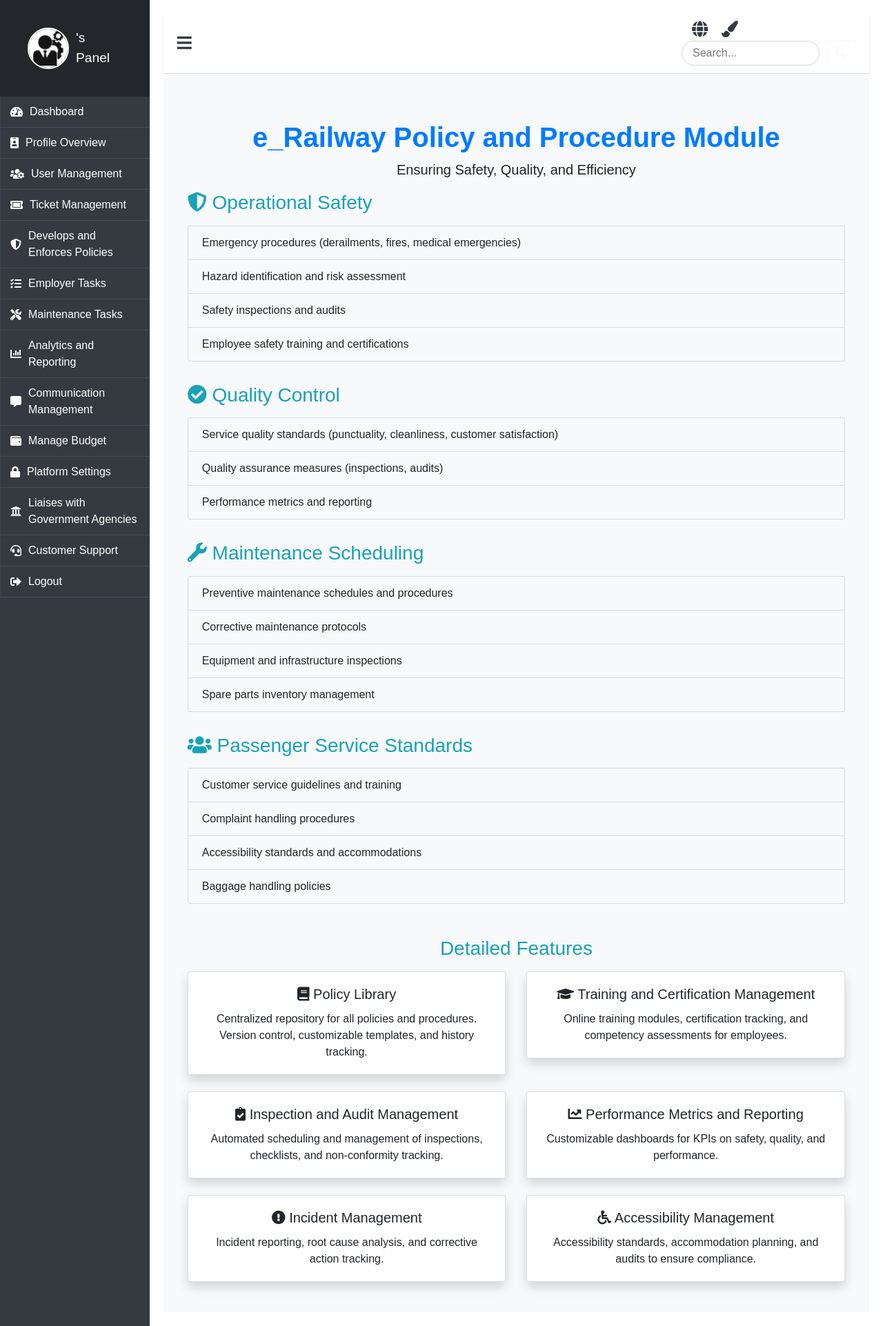
After one commit to momogodi2000/E-railway, a Django app: page /policy/ in a window 1280 px wide. The commit adds this page. Shown: the whole page at 69% size. Run offline with Django 5.2, Linux system fonts and the light colour scheme; some libraries are stand-ins or nearby versions.

Commit message:
update admin

```diff
--- /dev/null
+++ b/E_railway/booking/static/css/policy.css
@@ -0,0 +1,42 @@
+body {
+    background-color: #f8f9fa;
+    font-family: Arial, sans-serif;
+}
+
+.page-title {
+    font-size: 2.5rem;
+    font-weight: bold;
+    color: #007bff;
+}
+
+.section-title {
+    font-size: 1.75rem;
+    margin-bottom: 1rem;
+    color: #17a2b8;
+}
+
+.section {
+    margin-bottom: 2rem;
+}
+
+.card {
+    transition: transform 0.3s ease-in-out;
+}
+
+.card:hover {
+    transform: scale(1.05);
+}
+
+.list-group-item {
+    background-color: #f8f9fa;
+}
+
+.card-body {
+    text-align: center;
+}
+
+@media (max-width: 768px) {
+    .section-title {
+        text-align: center;
+    }
+}
--- /dev/null
+++ b/E_railway/booking/static/js/policy.js
@@ -0,0 +1,10 @@
+$(document).ready(function() {
+    // Animation for cards when hovered
+    $('.card').hover(
+        function() {
+            $(this).addClass('shadow-lg').css('cursor', 'pointer');
+        }, function() {
+            $(this).removeClass('shadow-lg');
+        }
+    );
+});
--- /dev/null
+++ b/E_railway/booking/templates/panel/admin/policy/policy.html
@@ -0,0 +1,124 @@
+{% extends 'panel/base/base_admin.html' %}
+{% load static %}
+
+{% block content %}
+<!DOCTYPE html>
+<html lang="en">
+<head>
+    <meta charset="UTF-8">
+    <meta name="viewport" content="width=device-width, initial-scale=1.0">
+    <title>e_Railway Policies & Procedures</title>
+    <link rel="stylesheet" href="https://cdnjs.cloudflare.com/ajax/libs/font-awesome/5.15.4/css/all.min.css">
+    <link rel="stylesheet" href="https://stackpath.bootstrapcdn.com/bootstrap/4.5.2/css/bootstrap.min.css">
+    <link rel="stylesheet" href="{% static 'css/policy.css' %}">
+</head>
+<body>
+    <div class="container mt-5">
+        <div class="text-center">
+            <h1 class="page-title">e_Railway Policy and Procedure Module</h1>
+            <p class="lead">Ensuring Safety, Quality, and Efficiency</p>
+        </div>
+
+        <div class="section">
+            <h2 class="section-title"><i class="fas fa-shield-alt"></i> Operational Safety</h2>
+            <ul class="list-group">
+                <li class="list-group-item">Emergency procedures (derailments, fires, medical emergencies)</li>
+                <li class="list-group-item">Hazard identification and risk assessment</li>
+                <li class="list-group-item">Safety inspections and audits</li>
+                <li class="list-group-item">Employee safety training and certifications</li>
+            </ul>
+        </div>
+
+        <div class="section">
+            <h2 class="section-title"><i class="fas fa-check-circle"></i> Quality Control</h2>
+            <ul class="list-group">
+                <li class="list-group-item">Service quality standards (punctuality, cleanliness, customer satisfaction)</li>
+                <li class="list-group-item">Quality assurance measures (inspections, audits)</li>
+                <li class="list-group-item">Performance metrics and reporting</li>
+            </ul>
+        </div>
+
+        <div class="section">
+            <h2 class="section-title"><i class="fas fa-wrench"></i> Maintenance Scheduling</h2>
+            <ul class="list-group">
+                <li class="list-group-item">Preventive maintenance schedules and procedures</li>
+                <li class="list-group-item">Corrective maintenance protocols</li>
+                <li class="list-group-item">Equipment and infrastructure inspections</li>
+                <li class="list-group-item">Spare parts inventory management</li>
+            </ul>
+        </div>
+
+        <div class="section">
+            <h2 class="section-title"><i class="fas fa-users"></i> Passenger Service Standards</h2>
+            <ul class="list-group">
+                <li class="list-group-item">Customer service guidelines and training</li>
+                <li class="list-group-item">Complaint handling procedures</li>
+                <li class="list-group-item">Accessibility standards and accommodations</li>
+                <li class="list-group-item">Baggage handling policies</li>
+            </ul>
+        </div>
+
+        <div class="text-center mt-5">
+            <h3 class="section-title">Detailed Features</h3>
+        </div>
+
+        <div class="row">
+            <div class="col-md-6 mb-4">
+                <div class="card shadow">
+                    <div class="card-body">
+                        <h5 class="card-title"><i class="fas fa-book"></i> Policy Library</h5>
+                        <p class="card-text">Centralized repository for all policies and procedures. Version control, customizable templates, and history tracking.</p>
+                    </div>
+                </div>
+            </div>
+            <div class="col-md-6 mb-4">
+                <div class="card shadow">
+                    <div class="card-body">
+                        <h5 class="card-title"><i class="fas fa-graduation-cap"></i> Training and Certification Management</h5>
+                        <p class="card-text">Online training modules, certification tracking, and competency assessments for employees.</p>
+                    </div>
+                </div>
+            </div>
+            <div class="col-md-6 mb-4">
+                <div class="card shadow">
+                    <div class="card-body">
+                        <h5 class="card-title"><i class="fas fa-clipboard-check"></i> Inspection and Audit Management</h5>
+                        <p class="card-text">Automated scheduling and management of inspections, checklists, and non-conformity tracking.</p>
+                    </div>
+                </div>
+            </div>
+            <div class="col-md-6 mb-4">
+                <div class="card shadow">
+                    <div class="card-body">
+                        <h5 class="card-title"><i class="fas fa-chart-line"></i> Performance Metrics and Reporting</h5>
+                        <p class="card-text">Customizable dashboards for KPIs on safety, quality, and performance.</p>
+                    </div>
+                </div>
+            </div>
+            <div class="col-md-6 mb-4">
+                <div class="card shadow">
+                    <div class="card-body">
+                        <h5 class="card-title"><i class="fas fa-exclamation-circle"></i> Incident Management</h5>
+                        <p class="card-text">Incident reporting, root cause analysis, and corrective action tracking.</p>
+                    </div>
+                </div>
+            </div>
+            <div class="col-md-6 mb-4">
+                <div class="card shadow">
+                    <div class="card-body">
+                        <h5 class="card-title"><i class="fas fa-wheelchair"></i> Accessibility Management</h5>
+                        <p class="card-text">Accessibility standards, accommodation planning, and audits to ensure compliance.</p>
+                    </div>
+                </div>
+            </div>
+        </div>
+    </div>
+
+    <!-- Animation and JavaScript -->
+    <script src="https://code.jquery.com/jquery-3.5.1.min.js"></script>
+    <script src="https://cdnjs.cloudflare.com/ajax/libs/popper.js/1.16.1/umd/popper.min.js"></script>
+    <script src="https://stackpath.bootstrapcdn.com/bootstrap/4.5.2/js/bootstrap.min.js"></script>
+    <script src="{% static 'js/policy.js' %}"></script>
+</body>
+</html>
+{% endblock %}
--- a/E_railway/booking/templates/panel/base/base_admin.html
+++ b/E_railway/booking/templates/panel/base/base_admin.html
@@ -110,14 +110,14 @@
                 <a href="{% url 'profile_admin' %}" class="dashboard-nav-item"><i class="fas fa-id-badge"></i> Profile Overview</a>
                 <a href="{% url 'user_management' %}" class="dashboard-nav-item"><i class="fas fa-users-cog"></i> User Management</a>
                 <a href="{% url 'ticket_form' %}" class="dashboard-nav-item"><i class="fas fa-ticket-alt"></i> Ticket Management</a>
-                <a href="#" class="dashboard-nav-item"><i class="fas fa-shield-alt"></i> Develops and Enforces Policies</a>
+                <a href="{% url 'policy' %}" class="dashboard-nav-item"><i class="fas fa-shield-alt"></i> Develops and Enforces Policies</a>
                 <a href="{% url 'employer_task_list' %}" class="dashboard-nav-item"><i class="fas fa-tasks"></i> Employer Tasks</a>
                 <a href="{% url 'assign_task' %}" class="dashboard-nav-item"><i class="fas fa-tools"></i> Maintenance Tasks</a>
                 <a href="#" class="dashboard-nav-item"><i class="fas fa-chart-bar"></i> Analytics and Reporting</a>
                 <a href="{% url 'communication_list' %}" class="dashboard-nav-item"><i class="fas fa-comment-alt"></i> Communication Management</a>
                 <a href="#" class="dashboard-nav-item"><i class="fas fa-wallet"></i> Manage Budget</a>
                 <a href="{% url 'security' %}" class="dashboard-nav-item"><i class="fas fa-lock"></i> Platform Settings</a>
-                <a href="#" class="dashboard-nav-item"><i class="fas fa-university"></i> Liaises with Government Agencies</a>
+                <a href="{% url 'gov' %}" class="dashboard-nav-item"><i class="fas fa-university"></i> Liaises with Government Agencies</a>
                 <a href="{% url 'manage_contact' %}" class="dashboard-nav-item"><i class="fas fa-headset"></i> Customer Support</a>
                 <a href="{% url 'logout' %}" class="dashboard-nav-item"><i class="fas fa-sign-out-alt"></i> Logout</a>
             </nav>
--- a/E_railway/booking/urls.py
+++ b/E_railway/booking/urls.py
@@ -61,6 +61,10 @@ urlpatterns = [
     path('edit_communication/<int:pk>/', views.edit_communication, name='edit_communication'),
     path('delete_communication/<int:pk>/', views.delete_communication, name='delete_communication'),
     path('communication_list/', views.communication_list, name='communication_list'),
+    path('policy/', views.policy, name='policy'),
+    path('gov/', views.gov, name='gov'),
+
+
 
 
 
--- a/E_railway/booking/views.py
+++ b/E_railway/booking/views.py
@@ -569,3 +569,10 @@ def delete_communication(request, pk):
 def communication_list(request):
     communications = Communication.objects.all()
     return render(request, 'panel/admin/communication/communication_list.html', {'communications': communications})
+
+
+def policy(request):
+    return render(request, 'panel/admin/policy/policy.html')
+
+def gov(request):
+    return render(request, 'panel/admin/policy/gov.html')
```
Also changed, not shown: E_railway/booking/templates/home/about.html (+64 -14 lines), E_railway/booking/templates/home/services.html (+36 -4 lines), E_railway/booking/templates/panel/admin/policy/gov.html (added, +103 -0 lines), E_railway/db.sqlite3, 1 other file.
